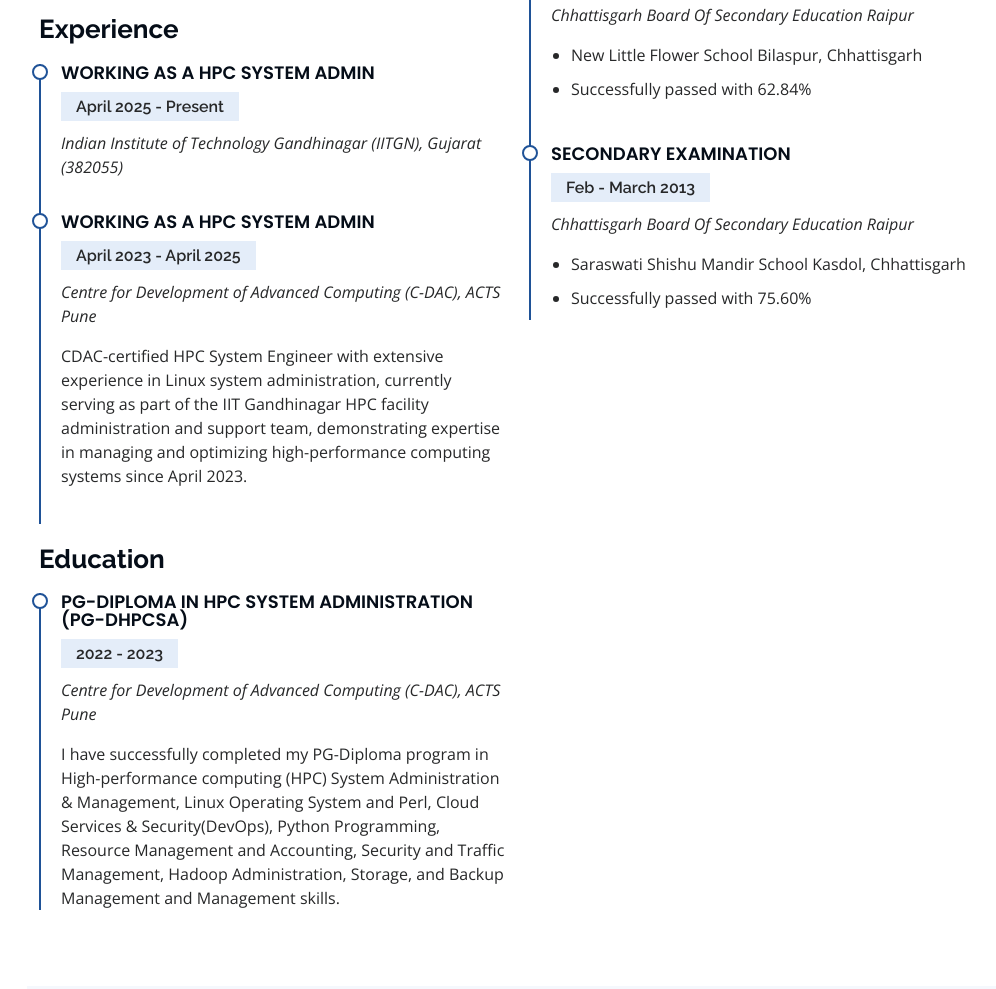
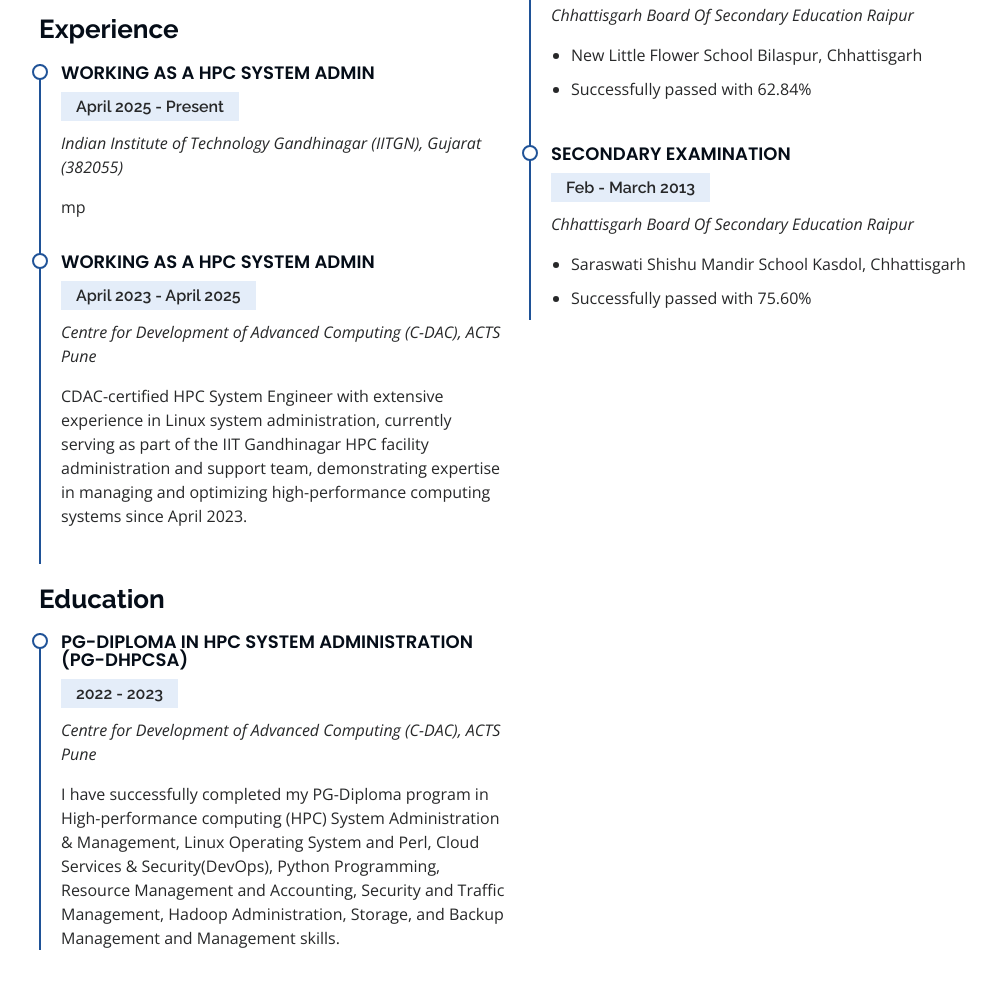
Before and after one commit to Pankaj1006/pankaj1006.github.io, a plain HTML site: page index.html in a window 1280 px wide. Shown: the part 2678-3667 px from the top of the page, without its empty margins (273-1269 px from the left). Drawn offline with nearby package versions, Linux system fonts and the light colour scheme.

Commit message:
Update index.html

```diff
--- a/index.html
+++ b/index.html
@@ -215,6 +215,7 @@
               <h4> Working as a HPC System Admin </h4>
               <h5> April 2025 - Present </h5>
               <p><em>Indian Institute of Technology Gandhinagar (IITGN), Gujarat (382055) </em></p>
+              <p>mp</p>
             </div>
             <div class="resume-item">
               <h4> Working as a HPC System Admin </h4>
```
